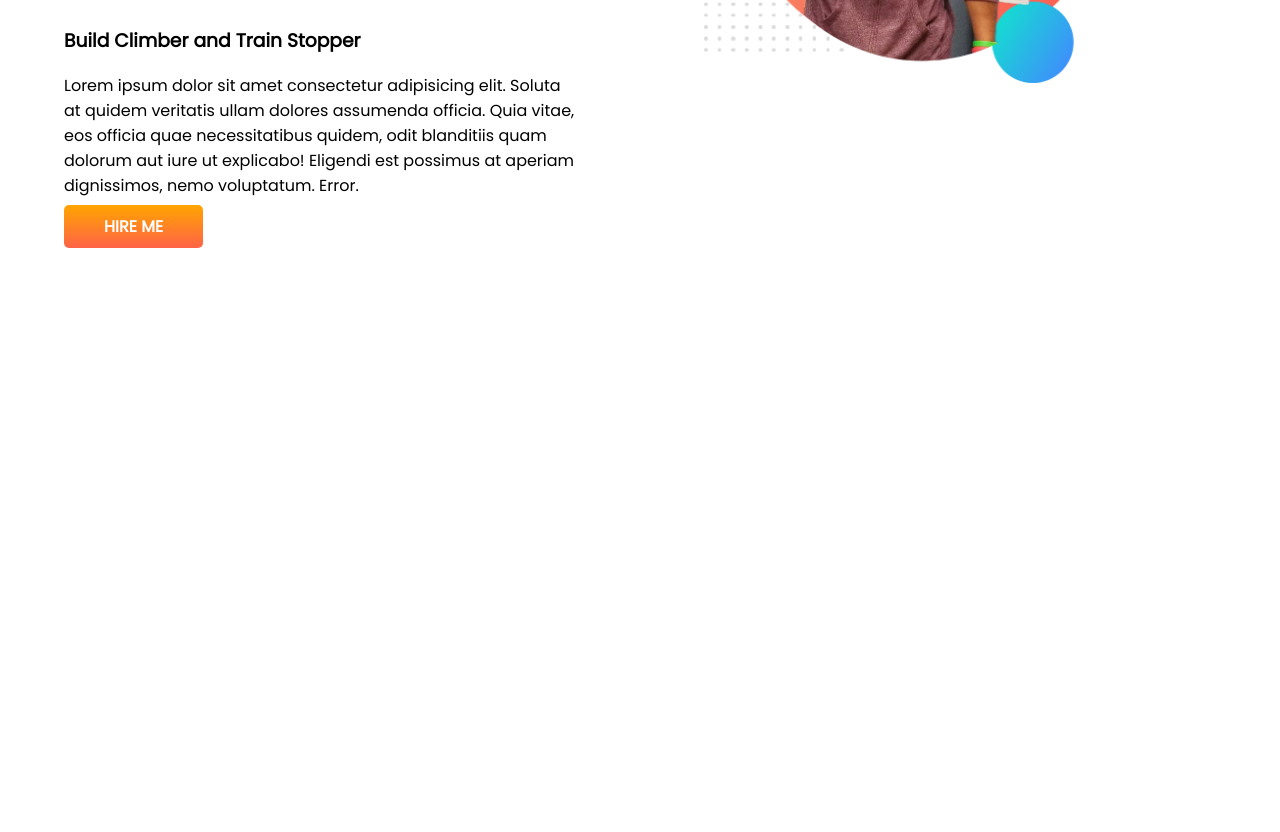
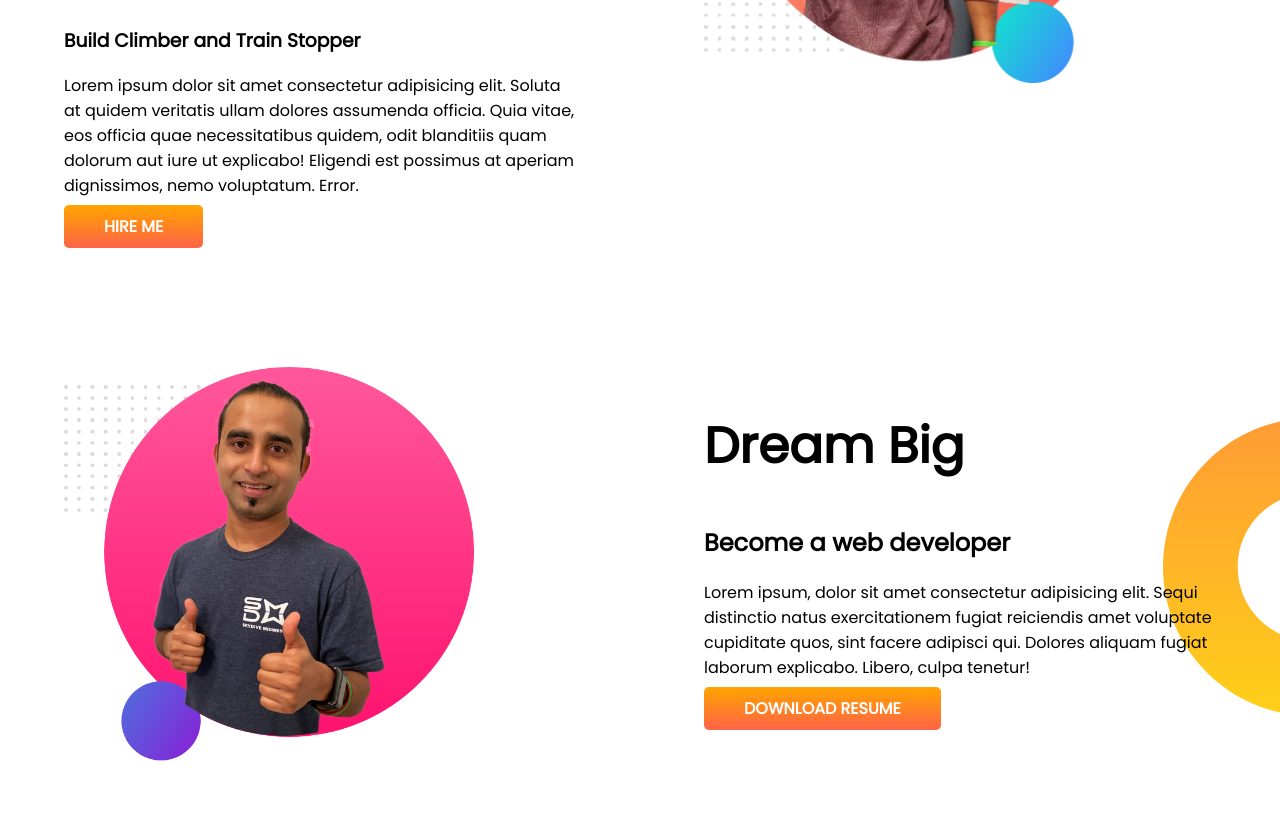
Before and after one commit to mehdi-hassan1/developer-portfolio, a plain HTML site: page index.html in a window 1280 px wide. Shown: the part 388-1220 px from the top of the page. Before the commit the page ends 800 px from the top, so only its background shows below. Drawn offline with Linux system fonts and the light colour scheme.

Commit message:
dream added

```diff
--- a/index.html
+++ b/index.html
@@ -29,6 +29,21 @@
             <img src="images/jhankar.png" alt="">
         </div>
     </section>
+    <section class="dream-big">
+        <div class="half-width">
+            <img src=" images/jhankar2.png" alt="">
+        </div>
+        <div class="half-width">
+            <h1>Dream Big</h1>
+            <h2>Become a web developer</h2>
+            <p>Lorem ipsum, dolor sit amet consectetur adipisicing elit. Sequi distinctio natus exercitationem fugiat
+                reiciendis amet voluptate cupiditate quos, sint facere adipisci qui. Dolores aliquam fugiat laborum
+                explicabo. Libero, culpa tenetur!
+            </p>
+            <a class="link-button" target="_blank" href="">DOWNLOAD RESUME</a>
+        </div>
+
+    </section>
 </body>
 
 </html>
--- a/style.css
+++ b/style.css
@@ -37,3 +37,9 @@
     background-image: url(images/top-banner.png);
     background-repeat: no-repeat;
 }
+
+.dream-big {
+    background-image: url(images/dream-bg.png);
+    background-repeat: no-repeat;
+    background-position: right;
+}
```
